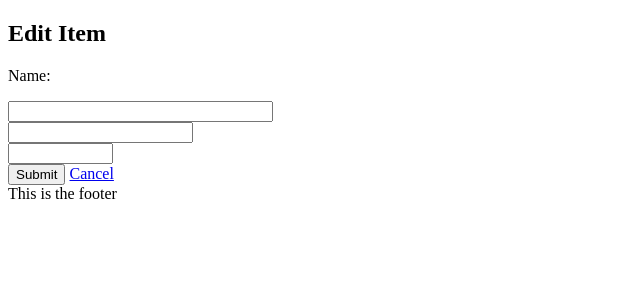
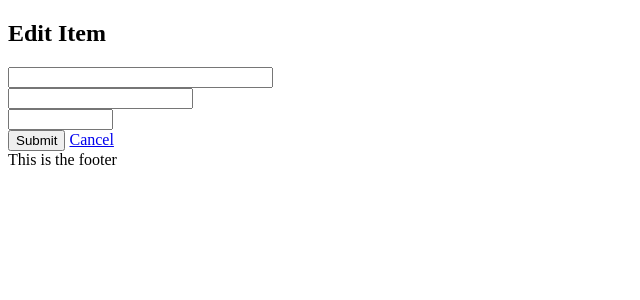
Before and after one commit to richgieg/ItemCatalog, a Flask app: template vagrant/catalog/templates/edit_item.html in a window 1280 px wide. Shown: the part 26-326 px from the top of the page, without its empty margins (0-640 px from the left). Run offline with Flask 2, Linux system fonts and the light colour scheme; the template is opened without the code that fills it, so the values that code supplies are empty.

Commit message:
Remove 'name' label from edit_item.html

```diff
--- a/vagrant/catalog/templates/edit_item.html
+++ b/vagrant/catalog/templates/edit_item.html
@@ -4,7 +4,6 @@
 <h2>Edit Item</h2>
 
 <form action="{{url_for('edit_item', item_id = item.id)}}" method="POST">
-    <p>Name:</p>
     <input type="text" size="30" name="name" value="{{item.name}}"><br>
     <input type="textarea" name="description" value="{{item.description}}"><br>
     <input type="text" size="10" name="price" value="{{item.price}}"><br>
```
